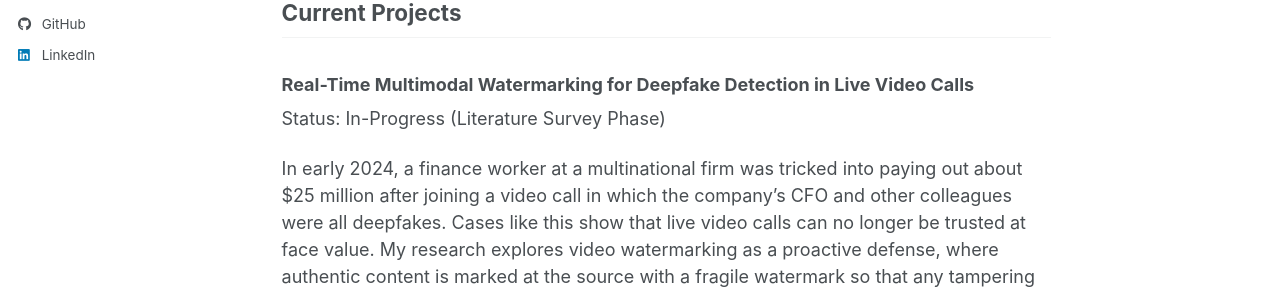
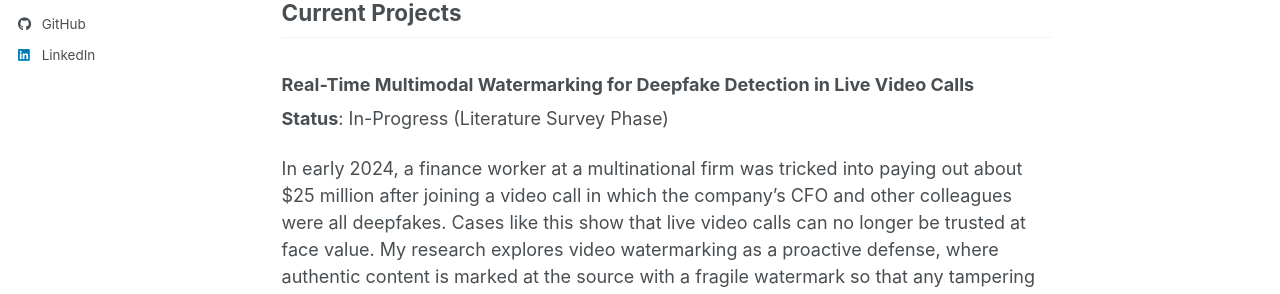
Before and after one commit to hyeonjoong-k/hyeonjoong-k.github.io, a Jekyll site: the page built from _pages/about.md, in a window 1280 px wide and 1341 px high. Shown: the part 531-825 px from the top of the window. Built offline with Jekyll 4.4.1, drawn with Linux system fonts in a browser that asks for light colours; a style sheet for code colours, icons or effects is not loaded; part of the change alters nothing that is shown.

```diff
--- a/_pages/about.md
+++ b/_pages/about.md
@@ -19,7 +19,7 @@ Hello! I'm Hyeon Joong Kim, but you can call me Joe. Currently, I am a first-yea
 
 ## Current Projects
 ### Real-Time Multimodal Watermarking for Deepfake Detection in Live Video Calls
-Status: In-Progress (Literature Survey Phase)
+**Status**: In-Progress (Literature Survey Phase)
 
 In early 2024, a finance worker at a multinational firm was tricked into paying out about $25 million after joining a video call in which the company's CFO and other colleagues were all deepfakes. Cases like this show that live video calls can no longer be trusted at face value. My research explores video watermarking as a proactive defense, where authentic content is marked at the source with a fragile watermark so that any tampering can be detected.
 
```
